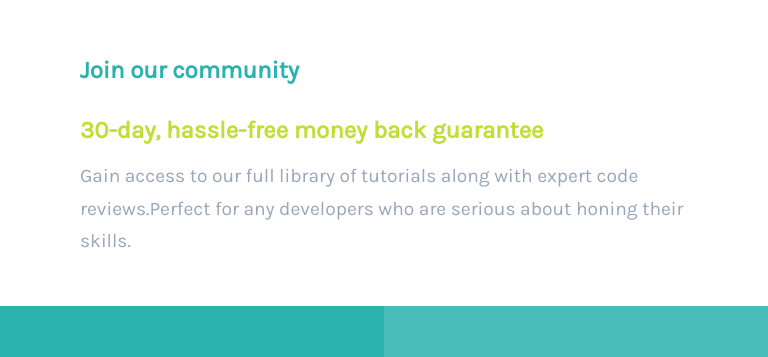
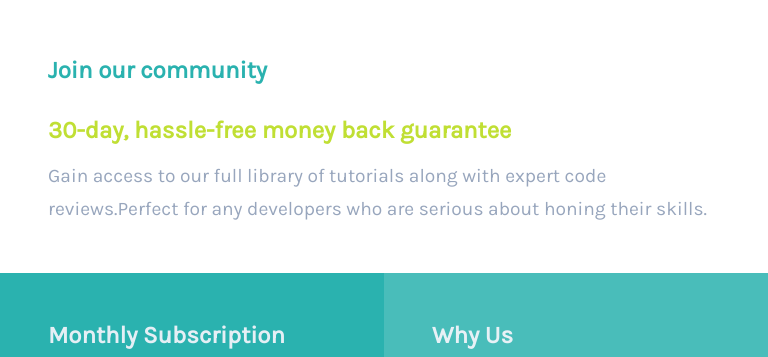
Before and after one commit to Emmahchinonso/front-end-challenge5, a plain HTML site: page index.html in a window 768 px wide. Shown: the top 357 px of the page. Drawn offline with Linux system fonts and the light colour scheme.

Commit message:
correct styling for box-2

```diff
--- a/css/styles.css
+++ b/css/styles.css
@@ -123,7 +123,7 @@ ul{
 }
 
 /* Media queries */
-@media(min-width: 670px){
+@media(min-width: 669px){
     .container{
         display: flex;
         flex-wrap: wrap;
@@ -166,3 +166,10 @@ ul{
         padding: 1.5rem;
     }
 }
+
+@media (min-width: 670px) and (max-width: 815px){
+    .box{
+        padding-left: 3rem;
+        padding-right: 3rem;
+    }
+}
```
